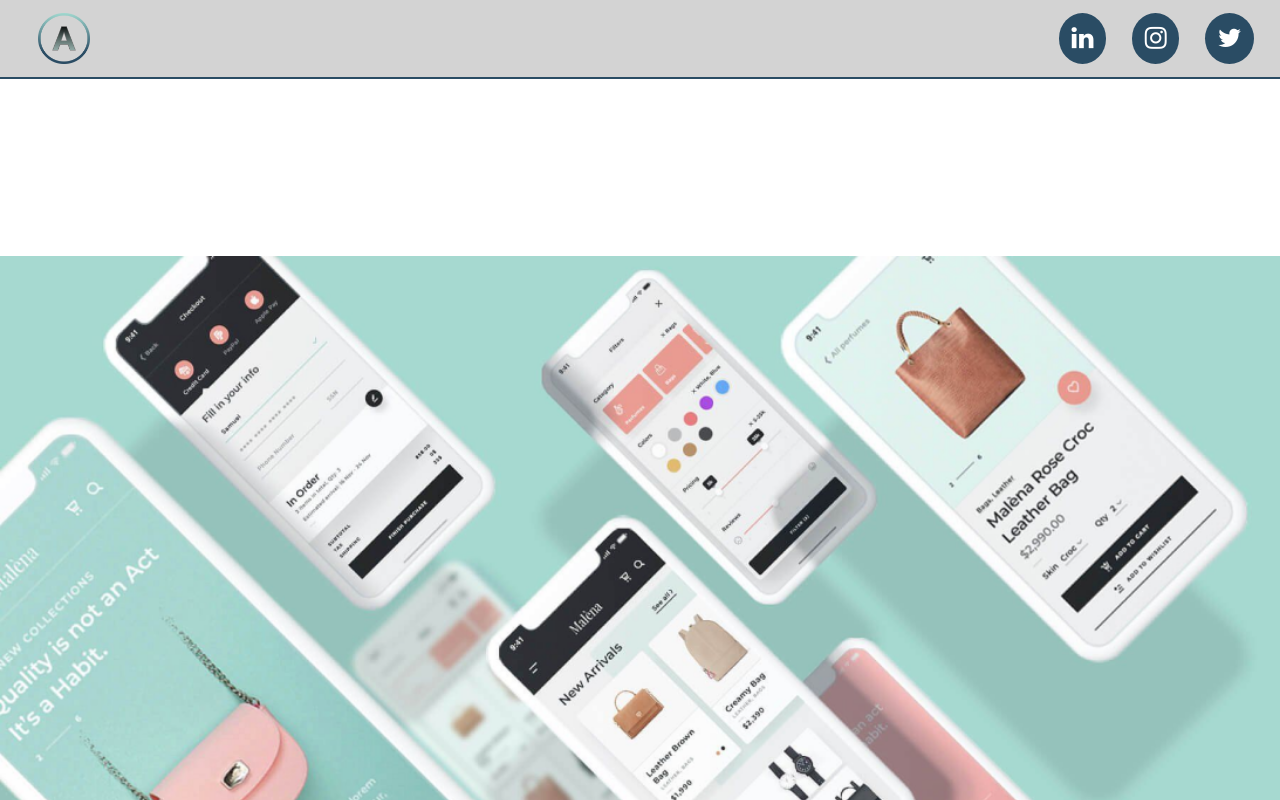
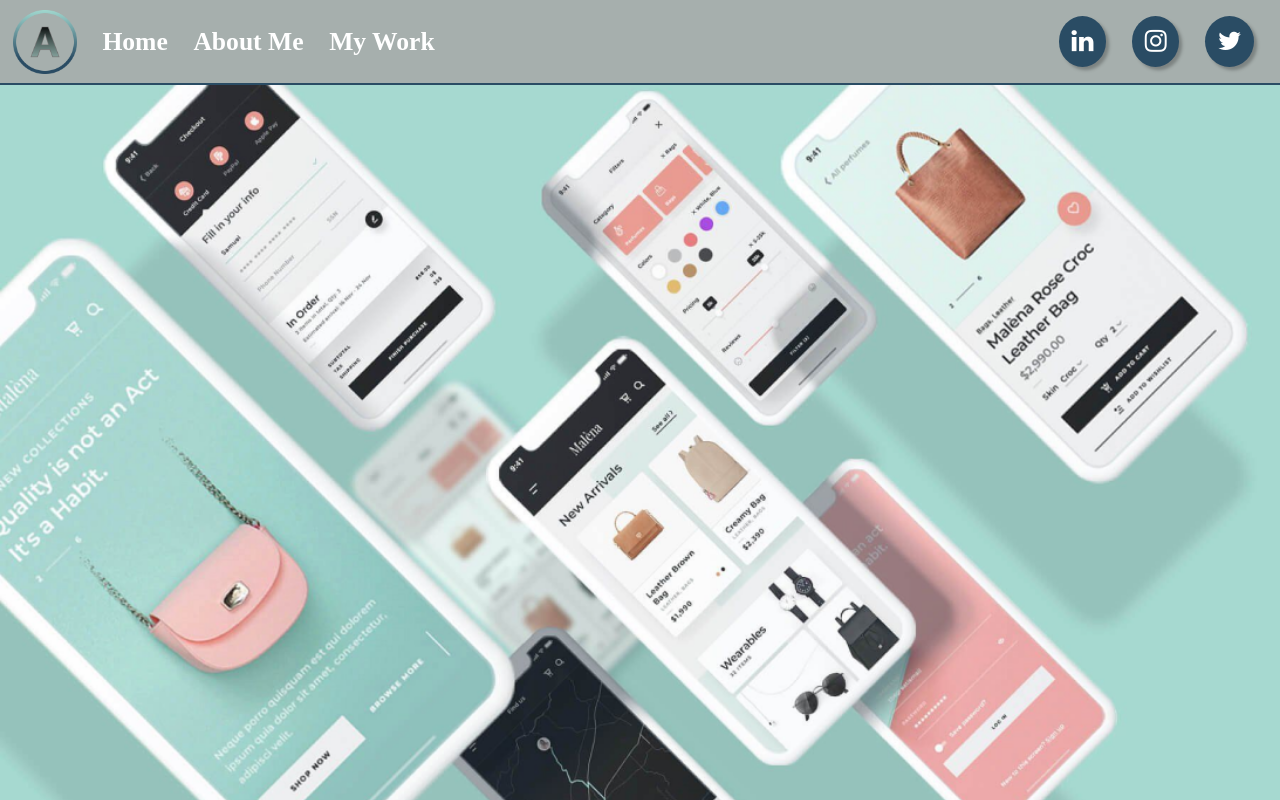
Before and after one commit to juanjmartinezguevara/sample-portfolio, a plain HTML site: page mywork.html in a window 1280 px wide. Shown: the top 800 px of the page. Drawn offline with Linux system fonts and the light colour scheme; files that its build step writes are made by us from their sources.

Commit message:
Organize files and update links

```diff
--- a/Styles/aboutme.css
+++ b/Styles/aboutme.css
@@ -16,26 +16,59 @@ nav {
     z-index: 1;
 }
 
-#logoImg {
-    width: 15vw;
-    padding: 0 5vw;
-}
-
-#navbar {
+#nav-links {
+    list-style: none;
     display: flex;
     justify-content: space-between;
     align-items: center;
+    padding: 0 1vw;
+    margin: 0;
+}
+
+#nav-links li {
+    display: flex;
+    flex-wrap: wrap;
+}
+
+#logoImg {
+    width: 12vw;
+    height: 12vw;
+}
+
+#nav-links a {
+    color: white;
+    text-decoration: none;
+    font-weight: bold;
+    font-size: 3.75vw;
+    padding: 0 0 0 2vw;
+}
+
+#nav-links a:hover {
+    color: #2A4C64;
+}
+
+#social-links {
+    display: flex;
+    justify-content: space-between;
+    align-items: center;
+    margin-left: -9vw;
     margin-right: 1vw;
 }
 
-#navbar .fa {
+#social-links .fa {
     text-decoration: none;
     background-color: #2A4C64;
+    box-shadow: 0.5vw 0.5vw 0.5vw rgba(0, 0, 0, 0.25);
     color: white;
-    font-size: 5vw;
+    font-size: 4vw;
     border-radius: 50%;
-    padding: 3vw;
+    padding: 2.5vw;
     margin: 0 1vw;
+    transition: color 2s;
+}
+
+#social-links .fa:hover {
+    background: linear-gradient(220deg, #EFAAAC 5%, #2A4C64  85%);
 }
 
 header {
@@ -108,11 +141,16 @@ header {
 
 @media (min-width: 769px) {
     #logoImg {
-        width: 4vw;
-        padding: 0 3vw;
+        width: 5vw;
+        height: 5vw;
     }
 
-    #navbar .fa {
+    #nav-links a {
+        font-size: 2vw;
+    }
+
+    #social-links .fa {
+        box-shadow: 0.25vw 0.25vw 0.25vw rgba(0, 0, 0, 0.25);
         font-size: 2vw;
         padding: 1vw;
     }
--- a/Styles/index.css
+++ b/Styles/index.css
@@ -73,7 +73,7 @@ nav {
 }
 
 header {
-    background: linear-gradient(180deg, #A1D8CF 13.02%, #2A4C64 100%);
+    background: linear-gradient(180deg, #A1D8CF 0%, #2A4C64 100%);
     margin-top: 15vw;
     height: 160vw;
     opacity: 0.9;
@@ -250,6 +250,7 @@ header {
 
     .button {
         font-size: 1.5vw;
+        padding: 1vw 5vw;
     }
 
     #about-me {
--- a/Styles/mywork.css
+++ b/Styles/mywork.css
@@ -16,26 +16,59 @@ nav {
     z-index: 1;
 }
 
-#logoImg {
-    width: 15vw;
-    padding: 0 5vw;
-}
-
-#navbar {
+#nav-links {
+    list-style: none;
     display: flex;
     justify-content: space-between;
     align-items: center;
+    padding: 0 1vw;
+    margin: 0;
+}
+
+#nav-links li {
+    display: flex;
+    flex-wrap: wrap;
+}
+
+#logoImg {
+    width: 12vw;
+    height: 12vw;
+}
+
+#nav-links a {
+    color: white;
+    text-decoration: none;
+    font-weight: bold;
+    font-size: 3.75vw;
+    padding: 0 0 0 2vw;
+}
+
+#nav-links a:hover {
+    color: #2A4C64;
+}
+
+#social-links {
+    display: flex;
+    justify-content: space-between;
+    align-items: center;
+    margin-left: -9vw;
     margin-right: 1vw;
 }
 
-#navbar .fa {
+#social-links .fa {
     text-decoration: none;
     background-color: #2A4C64;
+    box-shadow: 0.5vw 0.5vw 0.5vw rgba(0, 0, 0, 0.25);
     color: white;
-    font-size: 5vw;
+    font-size: 4vw;
     border-radius: 50%;
-    padding: 3vw;
+    padding: 2.5vw;
     margin: 0 1vw;
+    transition: color 2s;
+}
+
+#social-links .fa:hover {
+    background: linear-gradient(220deg, #EFAAAC 5%, #2A4C64  85%);
 }
 
 header img {
@@ -51,19 +84,23 @@ header img {
 
 
 @media (min-width: 769px) {
-    nav {
-        height: 6vw;
-        background-color: lightgray;
+    #logoImg {
+        width: 5vw;
+        height: 5vw;
     }
 
-    #logoImg {
-        width: 4vw;
-        padding: 0 3vw;
+    #nav-links a {
+        font-size: 2vw;
     }
 
-    #navbar .fa {
+    #social-links .fa {
+        box-shadow: 0.25vw 0.25vw 0.25vw rgba(0, 0, 0, 0.25);
         font-size: 2vw;
         padding: 1vw;
     }
 
+    header img {
+        margin-top: 6vw;
+    }
+
 }
--- a/mywork.html
+++ b/mywork.html
@@ -4,15 +4,20 @@
     <meta charset="UTF-8">
     <meta name="viewport" content="width=device-width, initial-scale=1.0">
     <title>Case Studies</title>
-    <link rel="stylesheet" href='./CSS/mywork.css'>
+    <link rel="stylesheet" href='./Styles/mywork.css'>
     <link rel="stylesheet" href="https://cdnjs.cloudflare.com/ajax/libs/font-awesome/4.7.0/css/font-awesome.min.css">
-    <link rel="icon" href="./images" type="image/icon">
+    <link rel="icon" href="./images/logo.png" type="image/icon">
 </head>
 
 <body>
     <nav>
-        <img id="logoImg" src="../Images/logo.png" alt="logo">
-        <ul id="navbar">
+        <ul id="nav-links">
+            <li><img id="logoImg" src="/Images/logo.png" alt="logo"></li>
+            <li><a href="/index.html">Home</a></li>
+            <li><a href="/aboutme.html">About Me</a></li>
+            <li><a href="/mywork.html">My Work</a></li>
+        </ul>
+        <ul id="social-links">
             <a href="#" class="fa fa-linkedin"></a>
             <a href="#" class="fa fa-instagram"></a>
             <a href="#" class="fa fa-twitter"></a>
```
Also changed, not shown: aboutme.html (+9 -4 lines), index.html (+6 -6 lines).
